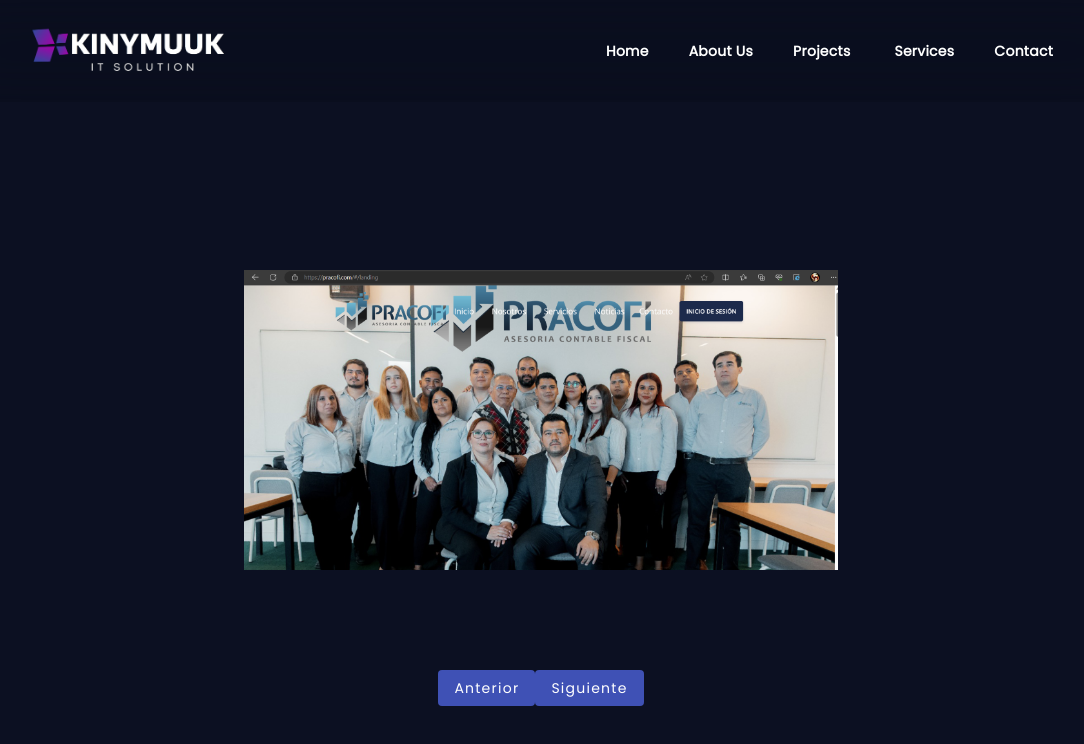
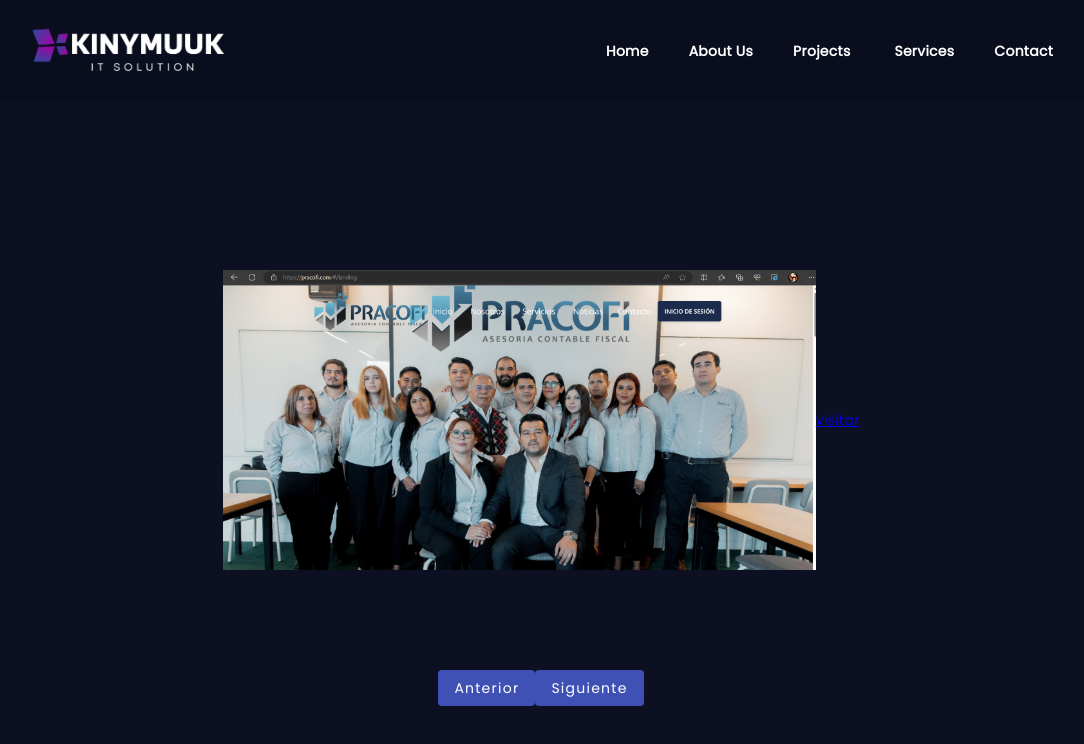
Before and after one commit to tortasdev/tortasdev, an Angular app: page /Projects in a window 1280 px wide. Shown: the top 744 px of the page, without its empty margins (99-1183 px from the left). Built offline with nearby package versions, Linux system fonts and the light colour scheme.

Commit message:
[ADD] enlace con carrusel

```diff
--- a/src/app/projects/projects.component.html
+++ b/src/app/projects/projects.component.html
@@ -4,6 +4,7 @@
   <div class="carousel">
     <img *ngFor="let image of images; let i = index" [src]="image" [hidden]="!showImage(i)">
   </div>
+  <a *ngFor="let enlac of Enlace; let e = index" [href]="enlac" [hidden]="!showEnla(e)">visitar</a>
 </section>
 
 <div class="button-container">
--- a/src/app/projects/projects.component.ts
+++ b/src/app/projects/projects.component.ts
@@ -20,18 +20,33 @@
 
 
   ];
+  Enlace: string[] = [
+    'pracofi.com',
+
+    // Agrega más
+  ];
   //acomodIMG lo uso para poner la lista en valor 0
   acomodIMG: number = 0;
+  acomodURL: number = 0;
 
   showImage(index: number): boolean {
     return index === this.acomodIMG;
+
+  }
+  showEnla(index: number): boolean {
+    return index === this.acomodURL;
   }
 
   nextImage() {
     this.acomodIMG = (this.acomodIMG + 1) % this.images.length;
+    this.acomodURL= (this.acomodURL + 1) % this.Enlace.length;
   }
 
   prevImage() {
     this.acomodIMG = (this.acomodIMG - 1 + this.images.length) % this.images.length;
+    this.acomodURL = (this.acomodURL - 1 + this.Enlace.length) % this.Enlace.length;
   }
+
+
+
 }
```
